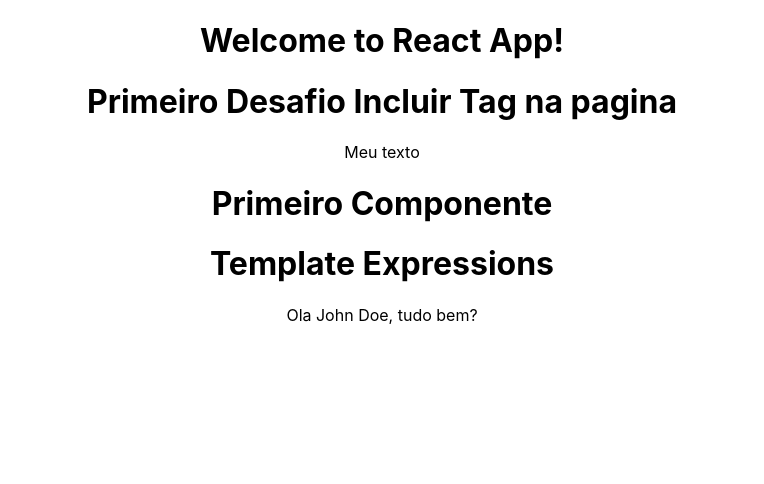
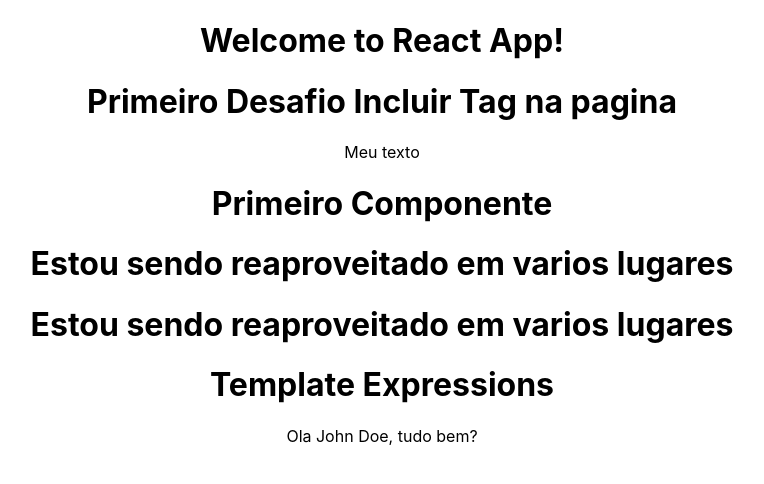
Before and after one commit to thallysonsalazar2025/CursoReact, a React (Create React App) app: page / in a window 1280 px wide. Shown: the top 484 px of the page, without its empty margins (258-1022 px from the left). Built offline with nearby package versions, Linux system fonts and the light colour scheme.

Commit message:
[REACT-001] Hierarquia de componentes

```diff
--- a/src/App.tsx
+++ b/src/App.tsx
@@ -2,6 +2,7 @@
 import './App.css';
 import FirstComponents from './components/FirstComponents';
 import TemplateExpressions from "./components/TemplateExpressions";
+import MyComponent from "./components/MyComponent";
 // comentario comun
 function App() {
   return (
@@ -11,6 +12,7 @@
         <h1>Primeiro Desafio Incluir Tag na pagina</h1>
         <p className="teste">Meu texto</p>
         <FirstComponents />
+        <MyComponent   />
         <TemplateExpressions />
     </div>
   );
--- a/src/components/FirstComponents.js
+++ b/src/components/FirstComponents.js
@@ -1,8 +1,10 @@
+import MyComponent from "./MyComponent";
+
 const FirstComponents = () => {
-
     return (
         <div>
             <h1>Primeiro Componente</h1>
+            <MyComponent />
         </div>
     );
 };
--- /dev/null
+++ b/src/components/MyComponent.js
@@ -0,0 +1,9 @@
+const MyComponent = () => {
+    return(
+        <div>
+            <h1>Estou sendo reaproveitado em varios lugares</h1>
+        </div>
+    );
+}
+
+export default MyComponent;
```
